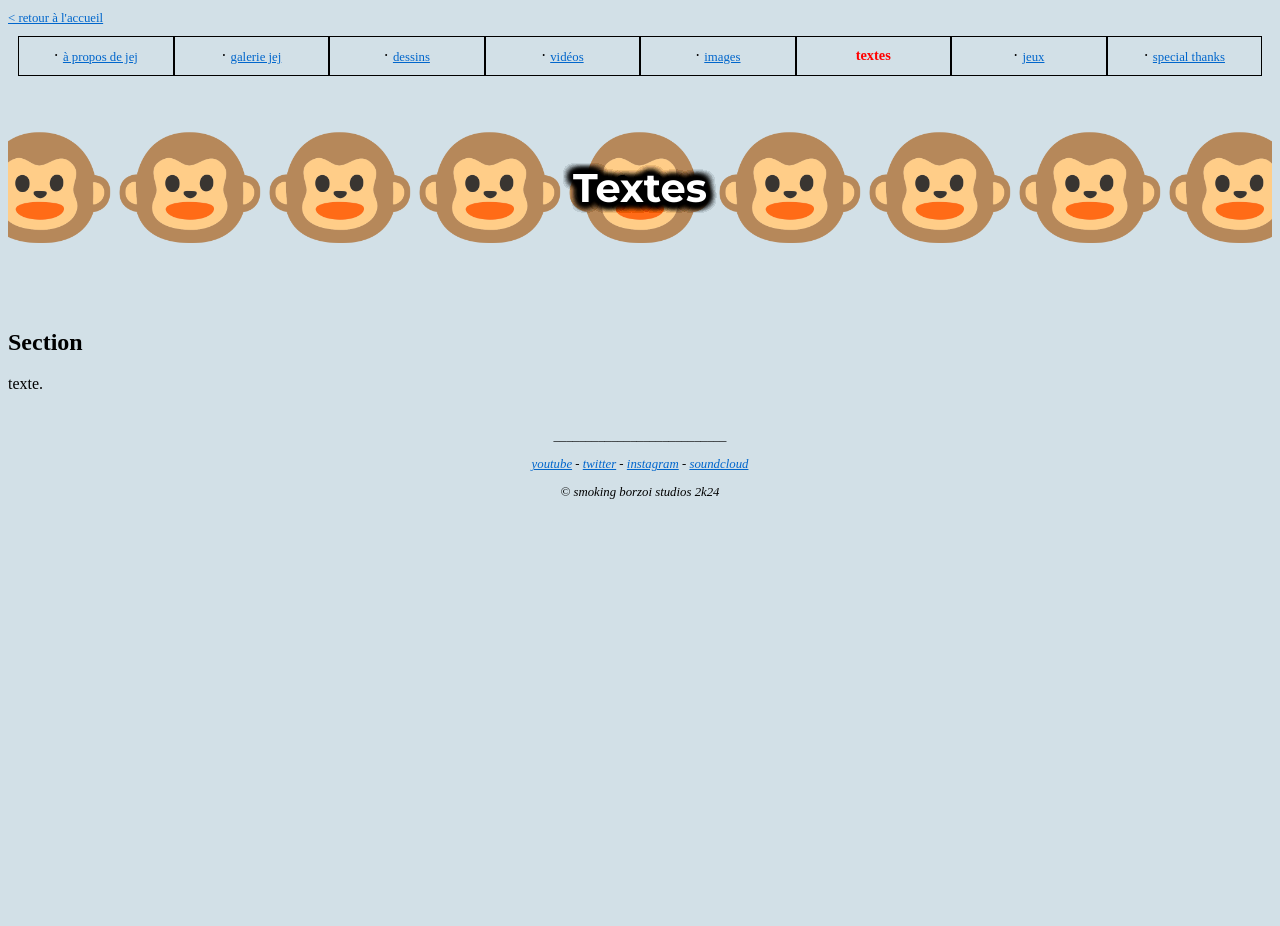
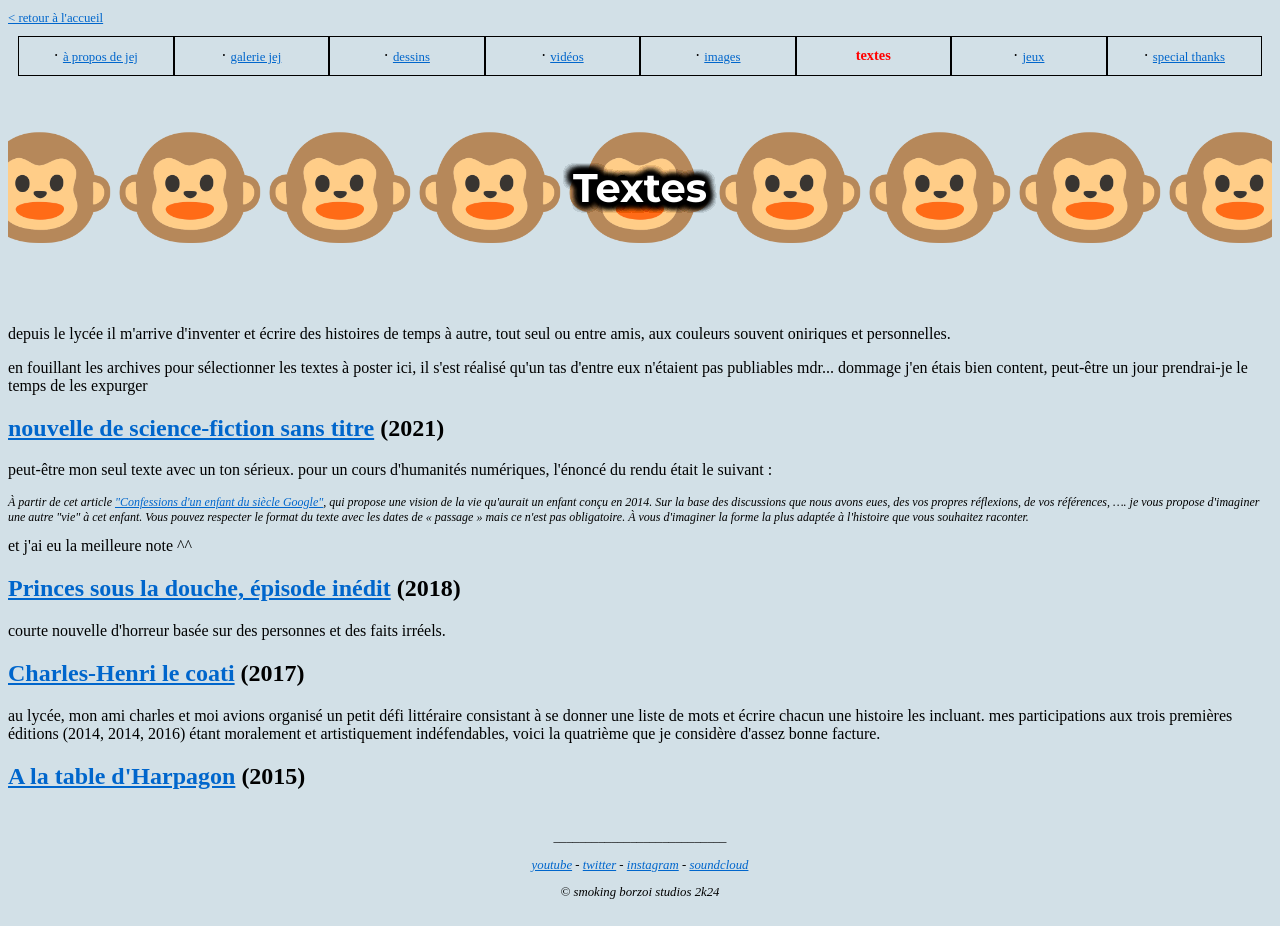
Before and after one commit to K4RI/jej-website, a PHP site: page /textes.html in a window 1280 px wide. Before the commit the page ends 499 px from the top, so only its background shows below. Run offline with PHP 8.4, Linux system fonts and the light colour scheme.

Commit message:
onglets restants

```diff
--- a/a-propos.html
+++ b/a-propos.html
@@ -46,7 +46,7 @@
         <h2>et donc ce site ?</h2>
         <p>oui zut c'est vrai bienvenue sur mon site !!! c'est gentil d'être passé haha ^^</p>
         <p>l'idée de sa création m'est venue en février 2024 en suivant un tutoriel pour fabriquer des sites internet, étape de ma longue et pénible quête de savoir faire le plus de trucs possibles. il vise à centraliser et afficher tout ce que je fais / tout ce que j'ai fait, au lieu d'avoir tout éparpillé sur dix mille plateformes ou dans mon ordinateur. s'y trouvent un tas de choses dans un tas de formes différentes. il y a vraiment à boire et à manger... mais non je rigole ça se mange pas un site internet x)</p>
-        <p>son identité visuelle s'inspire de jolis petits blogs tels que <a href="http://web.archive.org/web/20150710112545/http://bouduboudu.free.fr/bidon/">celui-ci</a>, <a href="https://333333.icu/">celui-là</a>, <a href="https://insect.christmas/">lui</a>, ou <a href="https://faustine.eu/">lui</a>, ou encore <a href="http://annelaplantine.free.fr/">lui là</a>, et <a href="https://costes.org/">lui</a>. ce m'ont l'air d'être de gentilles et rigolotes personnes donc bisous à elles et eux !</p>
+        <p>son identité visuelle s'inspire de jolis petits blogs tels que <a href="http://web.archive.org/web/20150710112545/http://bouduboudu.free.fr/bidon/" target="_blank">celui-ci</a>, <a href="https://333333.icu/" target="_blank">celui-là</a>, <a href="https://insect.christmas/" target="_blank">lui</a>, ou <a href="https://faustine.eu/" target="_blank">lui</a>, ou encore <a href="http://annelaplantine.free.fr/" target="_blank">lui là</a>, et <a href="https://costes.org/" target="_blank">lui</a>. ce m'ont l'air d'être de gentilles et rigolotes personnes donc bisous à elles et eux !</p>
 
 
         <h2>mais d'où vient-il ce jej ?</h2>
--- a/css/style.css
+++ b/css/style.css
@@ -1,15 +1,3 @@
-/* EXEMPLES :
-https://sandwichpuissant.net/
-https://neal.fun/
-http://annelaplantine.free.fr/
-http://bouduboudu.free.fr/revolutionmusicale/index.htm
-http://web.archive.org/web/20150710112545/http://bouduboudu.free.fr/bidon/
-https://miamo.fun/
-https://insect.christmas/
-https://www.kmaschta.me/
-https://faustine.eu/
-*/
-
 :root {
     --background-color: #d2e0e7/*#E4E7f0*/ /*1F2039*/;
 
@@ -93,20 +81,6 @@
 footer {
     padding: 20px 0px 5px 0px
 }
-
-/*p {
-    font-size: 1.1em;
-    font-family: "Manrope", sans-serif;
-}
-li {
-    font-size: 1em;
-    font-family: "Manrope", sans-serif;
-}
-a {
-    font-size: 1em;
-    font-family: "Manrope", sans-serif;
-    text-decoration: none
-} */
 
 .centered-container {
     text-align: center;
@@ -213,7 +187,7 @@
 .figimage > * > img, .figimage > img {
     display: block;
     padding-top: 10px;
-    width: 40vw;
+    max-width: 40vw;
     margin: auto;
 }
 .figimage > figcaption, .figimage2 > figcaption {
@@ -236,11 +210,11 @@
 }
 .figimage2 > * > img {
     display: block;
-    width:30vw;
+    max-width:30vw;
 }
 .smallfigimage > img, .smallfigimage > * > img {
     display: block;
     padding-top: 10px;
-    width: 20vw;
+    max-width: 20vw;
     margin: auto;
 }
--- a/dessins/gribouillages.html
+++ b/dessins/gribouillages.html
@@ -35,7 +35,8 @@
             </a>
         </header>
 
-        <p>en parallèle de mon illustre fonction de président du club dessin de l'école</p>
+        TODO
+        <!-- <p>en parallèle de mon illustre fonction de président du club dessin de l'école</p> -->
 
         <footer>
             <!-- Placez ici le contenu du pied de page -->
--- /dev/null
+++ b/img/textes/Énoncé options 1&2.txt
@@ -0,0 +1,6 @@
+OPTION 1
+À partir de cet article paru dans Télérama, "Confessions d'un enfant du siècle Google", et qui propose une vision de la vie qu'aurait un enfant conçu en 2014. Sur la base des discussions que nous avons eues, des vos propres réflexions, de vos références, …. je vous propose d'imaginer une autre "vie" à cet enfant. Vous pouvez respecter le format du texte avec les dates de « passage » mais ce n’est pas obligatoire. À vous d’imaginer la forme la plus adaptée à l’histoire que vous souhaitez raconter.
+
+
+OPTION 2
+Voici une petite nouvelle intitulée « L’homme s’appelle Ulysse ». Je vous invite à la lire, et l’objectif est d’en faaire une lectire commentée et enirichie. Les questions qui pourront vous servir de guide sont les suivantes : Qui est Ulysse ? Faites une description des outils et dispositifs qui l’accompagnent et leurs fonctions Identifiez l’ensemble des situations vécues par Ulysse et les relier à des situations / des outils existants / des dispositifs sociaux, politiques, … Donnez une interprétations des situations proposées et analysez-les. Quelles réflexions ce texte vous inspire-t-il ? Quelles mobilités ? Quels dispositifs ? Pour quoi ? Quelles perspectives ? Imaginez une présentation synthétique d’un ou plusieurs dispositifs, outils, situations.
--- a/textes.html
+++ b/textes.html
@@ -35,8 +35,22 @@
             </a>
         </header>
 
-        <h2>Section</h2>
-        <p>texte.</p>
+        <p>depuis le lycée il m'arrive d'inventer et écrire des histoires de temps à autre, tout seul ou entre amis, aux couleurs souvent oniriques et personnelles.</p>
+        <p>en fouillant les archives pour sélectionner les textes à poster ici, il s'est réalisé qu'un tas d'entre eux n'étaient pas publiables mdr... dommage j'en étais bien content, peut-être un jour prendrai-je le temps de les expurger</p>
+
+        <h2><a href="img/textes/texte sf humanum.pdf">nouvelle de science-fiction sans titre</a> (2021)</h2>
+        <p>peut-être mon seul texte avec un ton sérieux. pour un cours d'humanités numériques, l'énoncé du rendu était le suivant :</p>
+        <p style="font-size: 12px; font-style: italic;">À partir de cet article <a href="img/textes/Option 1 - Enfant de Google.pdf">"Confessions d'un enfant du siècle Google"</a>, qui propose une vision de la vie qu'aurait un enfant conçu en 2014. Sur la base des discussions que nous avons eues, des vos propres réflexions, de vos références, …. je vous propose d'imaginer une autre "vie" à cet enfant. Vous pouvez respecter le format du texte avec les dates de « passage » mais ce n'est pas obligatoire. À vous d'imaginer la forme la plus adaptée à l'histoire que vous souhaitez raconter.</p>
+        et j'ai eu la meilleure note ^^
+
+
+        <h2><a href="img/textes/Princes sous la douche, épisode inédit.pdf">Princes sous la douche, épisode inédit</a> (2018)</h2>
+        courte nouvelle d'horreur basée sur des personnes et des faits irréels.
+
+        <h2><a href="img/textes/4 Charles-Henri le coati.pdf">Charles-Henri le coati</a> (2017)</h2>
+        au lycée, mon ami charles et moi avions organisé un petit défi littéraire consistant à se donner une liste de mots et écrire chacun une histoire les incluant. mes participations aux trois premières éditions (2014, 2014, 2016) étant moralement et artistiquement indéfendables, voici la quatrième que je considère d'assez bonne facture.
+
+        <h2><a href="img/textes/A la table d'Harpagon.pdf">A la table d'Harpagon</a> (2015)</h2>
 
         <footer>
             <!-- Placez ici le contenu du pied de page -->
```
Also changed, not shown: images/pochettes.html (+5 -5 lines), jeux.html (+10 -2 lines), remerciements.html (+4 -0 lines), videos.html (+4 -4 lines), 8 other files.
